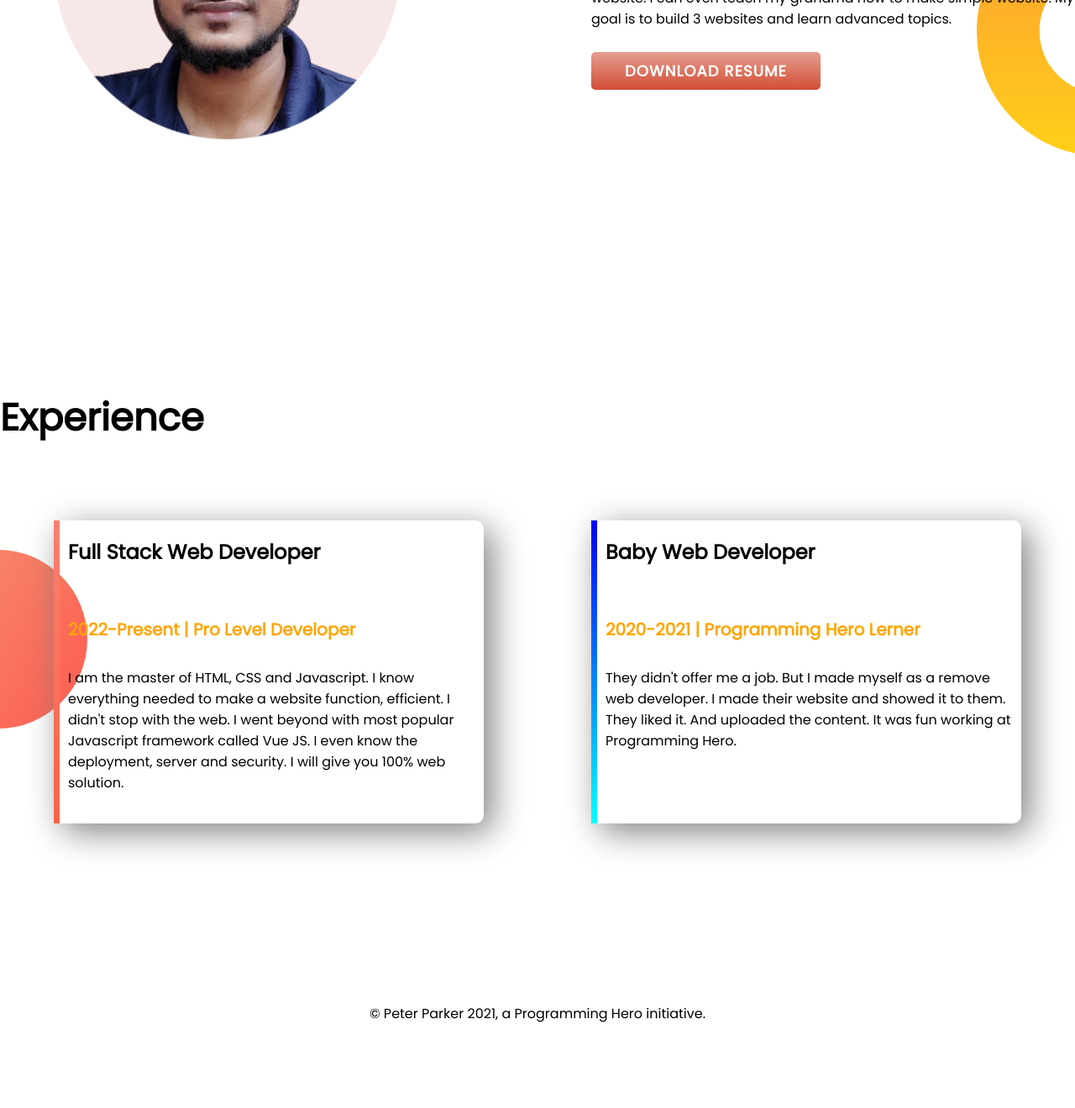
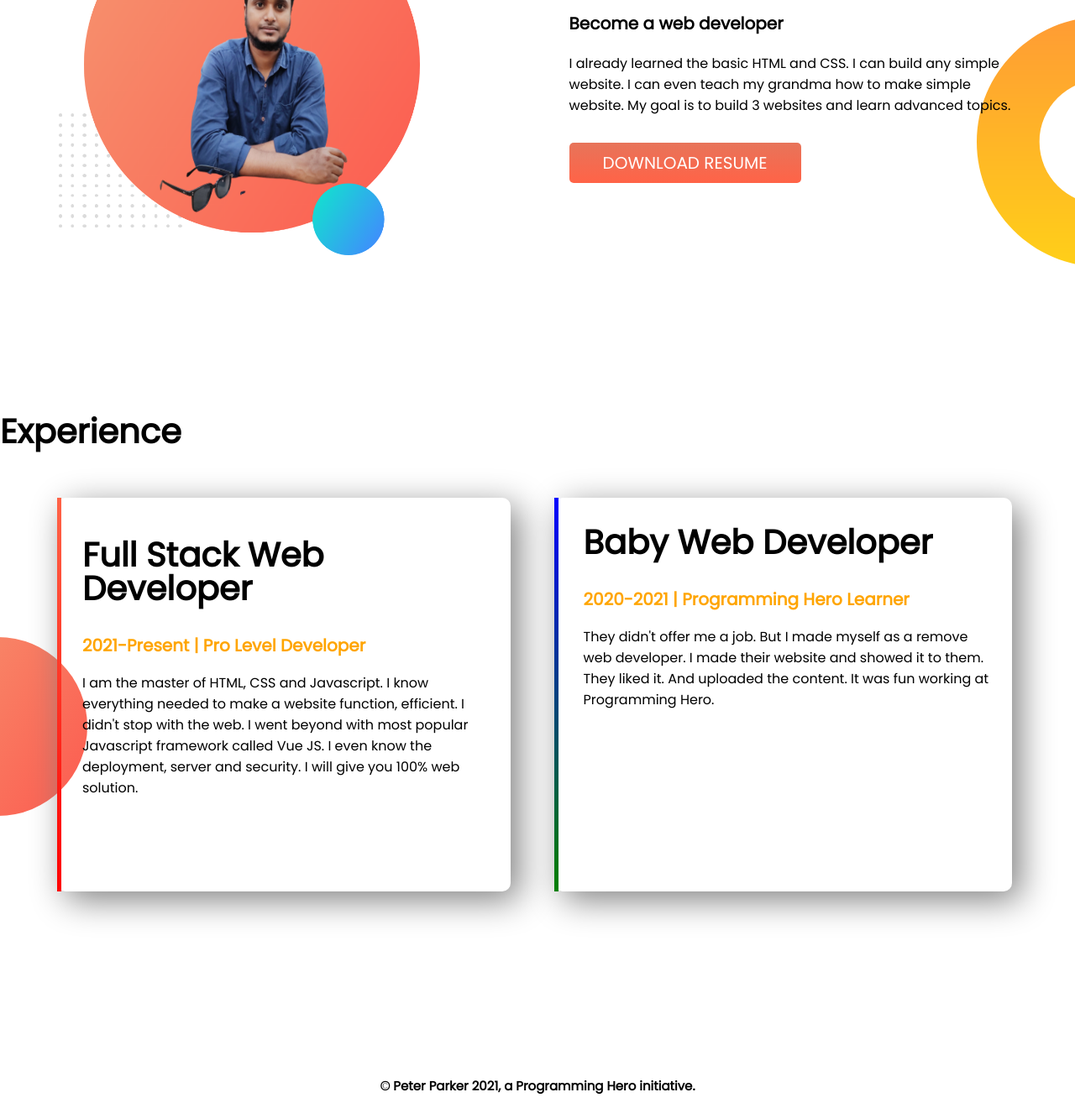
Before and after one commit to sumonaliupwork/Developer-protfolio, a plain HTML site: page index.html in a window 1280 px wide. Shown: the part 846-2166 px from the top of the page at 84% size. Before the commit the page ends 2102 px from the top, so only its background shows below. Drawn offline with Linux system fonts and the light colour scheme.

Commit message:
update code

```diff
--- a/index.html
+++ b/index.html
@@ -5,7 +5,8 @@
     <meta charset="UTF-8">
     <meta http-equiv="X-UA-Compatible" content="IE=edge">
     <meta name="viewport" content="width=device-width, initial-scale=1.0">
-    <title>Md. Ahsan-Protfolio</title>
+    <title>Md.Ahsan Ullah</title>
+    <link rel="shortcut icon" href="images/Ahsan33.png" type="image/x-icon">
     <link rel="preconnect" href="https://fonts.googleapis.com">
     <link rel="preconnect" href="https://fonts.gstatic.com" crossorigin>
     <link href="https://fonts.googleapis.com/css2?family=Poppins&display=swap" rel="stylesheet">
@@ -14,47 +15,45 @@
 
 <body>
     <section class="top-banner flexible-container">
-        <div class="half-width">
-            <h1>Wellcome to</h1>
-            <h1><span class="h1-color">Md. Ahsan ullah</span> world !</h1>
-            <h3>Very first web developer available?</h3>
-            <p>Hello! I'm a graphic designer eager to produce high standards of work quickly and accurately. I've
-                graduated
-                from Architecture Academy that's why I'm thinking of design as a function in the first place. </p>
-            <a class="link-button" target="_blank" href="https://mdahsanullah.com/">Hire me</a>
+        <div class="top-bn-half-width">
+            <h1>Welcome to</h1>
+            <h1><span class="color-orange">Md. Ahsan Ullah</span> World !</h1>
+            <h3>Build Climber and Train Stopper</h3>
+            <p>You might saw me jumping, climbing buildings, and stopping trains. But nobody pays me a dime for that
+                work. That's why I am learning and mastering web development. I will not stop until I become the Web
+                Development Hero.</p>
+            <a class="link-button" target="_blank" href="https://mdahsanullah.com/"> Hire Me</a>
         </div>
-        <div class="half-width">
-            <img src="images/my-bg.png" alt="Md. Ahsan picture">
+        <div class="top-bn-half-width">
+            <img src="images/Ahsan33.png" alt="">
         </div>
     </section>
-
     <section class="dream-big flexible-container">
-        <div class="half-width">
-            <img src="images/Ahsan33.png" alt="">
+        <div class="top-bn-half-width">
+            <img src="images/my-bg.png" alt="">
         </div>
-        <div class="half-width">
-            <h1>Dream big</h1>
+        <div class="top-bn-half-width">
+            <h1>Dream Big</h1>
             <h3>Become a web developer</h3>
             <p>I already learned the basic HTML and CSS. I can build any simple website. I can even teach my grandma how
                 to make simple website. My goal is to build 3 websites and learn advanced topics.</p>
             <a class="link-button" target="_blank" href="https://mdahsanullah.com/">Download Resume</a>
         </div>
     </section>
-
     <section class="experience-area">
         <h1>Experience</h1>
         <div class="flexible-container">
             <div id="full-stack-exp" class="experience-item">
-                <h2>Full Stack Web Developer</h2>
-                <h3 class="h1-color">2022-Present | Pro Level Developer</h3>
+                <h1>Full Stack Web Developer</h1>
+                <h2 class="color-orange">2021-Present | Pro Level Developer</h2>
                 <p>I am the master of HTML, CSS and Javascript. I know everything needed to make a website function,
                     efficient. I didn't stop with the web. I went beyond with most popular Javascript framework called
                     Vue
                     JS. I even know the deployment, server and security. I will give you 100% web solution.</p>
             </div>
-            <div id="web-dev-exp" class="experience-item">
-                <h2>Baby Web Developer</h2>
-                <h3 class="h1-color">2020-2021 | Programming Hero Lerner</h3>
+            <div id="we-dev-exp" class="experience-item">
+                <h1>Baby Web Developer</h1>
+                <h2 class="color-orange">2020-2021 | Programming Hero Learner</h2>
                 <p>They didn't offer me a job. But I made myself as a remove web developer. I made their website and
                     showed
                     it to them. They liked it. And uploaded the content. It was fun working at Programming Hero.</p>
@@ -62,7 +61,7 @@
         </div>
     </section>
     <footer>
-        <p>© Peter Parker 2021, a Programming Hero initiative.</p>
+        <h3>© Peter Parker 2021, a Programming Hero initiative.</h3>
     </footer>
 </body>
 
--- a/style.css
+++ b/style.css
@@ -2,48 +2,48 @@ body{
     font-family: 'Poppins', sans-serif;
     margin: 0;
 }
-h1{
-    font-size: 45px;
-    line-height: 40px;
-}
-h3 {
-    padding-bottom: 10px;
-    font-size: 20px;
-    padding-top: 40px;
-}
-
-p {
-    line-height: 25px;
-    padding-bottom: 20px;
-}
-.h1-color{
-    color: orange;
-}
 .flexible-container{
     display: flex;
-    margin-bottom: 150px;
-}
-.half-width{
-    width: 50%;
-    padding-left: 5%;
-}
-.half-width img{
-    width: 76%;
-}
-.link-button{
-    text-decoration: none;
-    background-image: linear-gradient(#e49e8f, rgb(211, 78, 54));
-    padding: 10px 40px;
-    border-radius: 5px;
-    color: white;
-    text-transform: uppercase;
-    font-size: 18px;
-    font-weight: 700;
-    letter-spacing: 1.1px;
+    padding-bottom: 150px;
 }
 .top-banner{
     background-image: url(images/top-banner.png);
     background-repeat: no-repeat;
+}
+h1 {
+    font-size: 40px;
+    line-height: 40px;
+}
+.color-orange{
+    color: orange;
+}
+
+h3 {
+    font-size: 20px;
+    padding-top: 30px;
+}
+
+.top-bn-half-width {
+
+    width: 42%;
+    padding-left: 70px;
+}
+.top-bn-half-width img{
+    width: 80%;
+}
+p {
+    padding-bottom: 25px;
+    line-height: 25px;
+}
+.link-button{
+    text-decoration: none;
+    background-image: linear-gradient(#e7745a, tomato);
+    color: white;
+    padding: 10px 40px;
+    border-radius: 5px;
+    text-transform: uppercase;
+    font-weight: 400;
+    font-size: 20px;
 }
 .dream-big{
     background-image: url(images/dream-bg.png);
@@ -56,22 +56,30 @@ p {
     background-position: left;
 }
 .experience-item{
+    width: 46%;
+    margin: 2%;
     box-shadow: 10px 10px 40px gray;
-    width: 40%;
-    margin: 5%;
-    padding-left: 10px;
     border-radius: 10px;
+    padding-left: 30px;
 }
-#web-dev-exp{
-    border-left: 7px solid;
-    border-image: linear-gradient(blue, cyan);
+#we-dev-exp{
+    border-left: 5px solid;
+    border-image: linear-gradient(blue, green);
     border-image-slice: 1;
+    margin-right: 75px;
+    padding-right: 20px;
 }
 #full-stack-exp{
-    border-left: 7px solid;
-    border-image: linear-gradient(salmon,tomato);
+    border-left: 5px solid;
+    border-image: linear-gradient(tomato, red);
     border-image-slice: 1;
+    margin-left: 68px;
+    padding: 15px 20px 70px 25px;
 }
-footer p{
+.flexible-container h2{
+    font-size: 20px;
+}
+footer h3{
     text-align: center;
+    font-size: 15px;
 }
```
